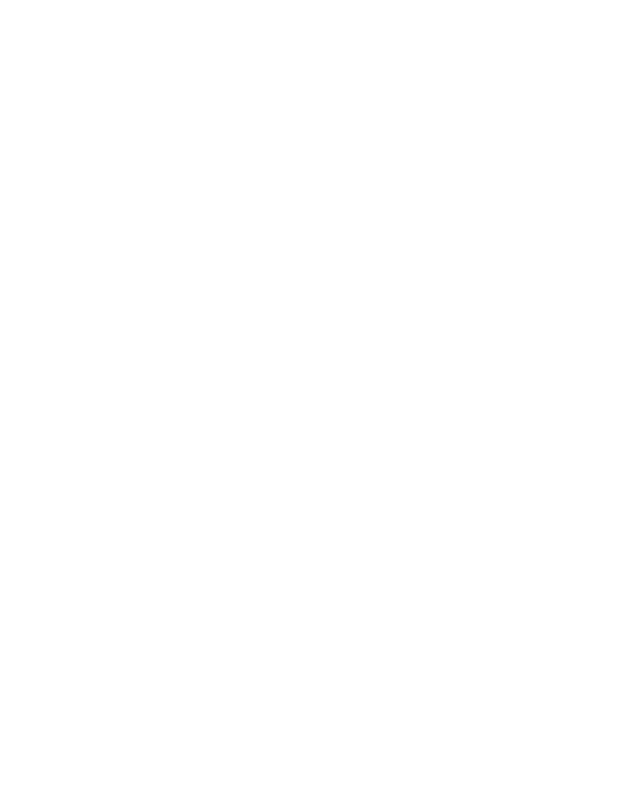
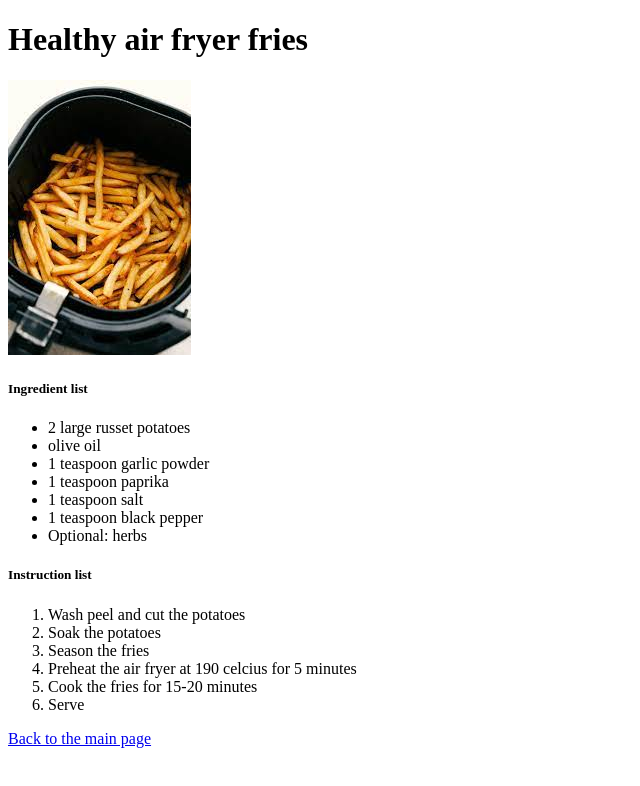
Before and after one commit to 13alinnn/odin-recipes, a plain HTML site: page recipes/fries.html in a window 1280 px wide. Shown: the whole page, without its empty margins (0-640 px from the left). Drawn offline with Linux system fonts and the light colour scheme.

Commit message:
finish fries and fix href target in index

```diff
--- a/recipes/fries.html
+++ b/recipes/fries.html
@@ -0,0 +1,33 @@
+<!DOCTYPE html>
+<html lang="en">
+<head>
+    <meta charset="UTF-8">
+    <meta name="viewport" content="width=device-width, initial-scale=1.0">
+    <title>Fries</title>
+</head>
+<body>
+    <h1>Healthy air fryer fries</h1>
+    <img src="../img/fries.jpg" alt="fries inside air fryer basket">
+    <h5>Ingredient list</h5>
+    <ul>
+        <li>2 large russet potatoes</li>
+        <li>olive oil</li>
+        <li>1 teaspoon garlic powder</li>
+        <li>1 teaspoon paprika</li>
+        <li>1 teaspoon salt</li>
+        <li>1 teaspoon black pepper</li>
+        <li>Optional: herbs</li>
+    </ul>
+    <h5>Instruction list</h5>
+    <ol>
+        <li>Wash peel and cut the potatoes</li>
+        <li>Soak the potatoes</li>
+        <li>Season the fries</li>
+        <li>Preheat the air fryer at 190 celcius for 5 minutes</li>
+        <li>Cook the fries for 15-20 minutes</li>
+        <li>Serve</li>
+    </ol>
+    <a href="../index.html">Back to the main page</a>
+
+</body>
+</html>
```
Also changed, not shown: index.html (+3 -3 lines).
